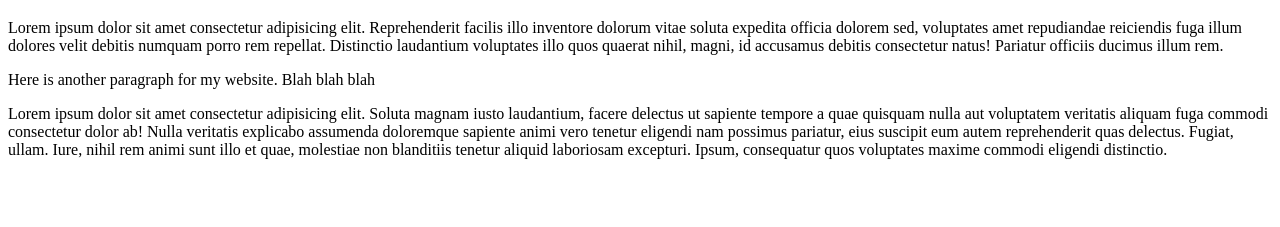
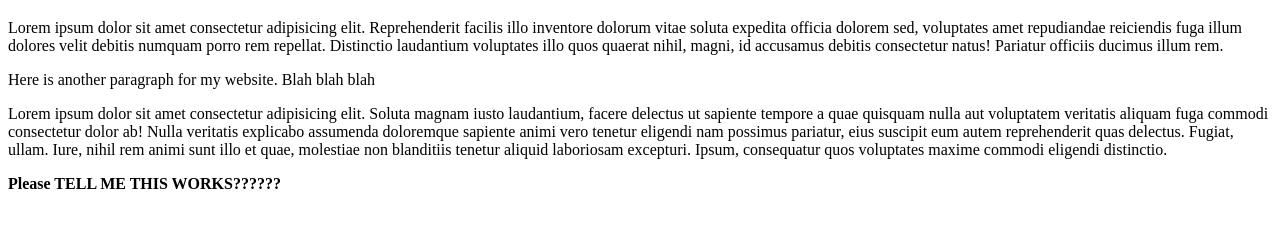
Before and after one commit to Blankk00/firstsitewindows, a plain HTML site: page index.html in a window 1280 px wide. Shown: the part 61-288 px from the top of the page. Drawn offline with Linux system fonts and the light colour scheme.

Commit message:
changing1

```diff
--- a/index.html
+++ b/index.html
@@ -13,5 +13,7 @@
     <p>Here is another paragraph for my website. Blah blah blah</p>
     <p>Lorem ipsum dolor sit amet consectetur adipisicing elit. Soluta magnam iusto laudantium, facere delectus ut sapiente tempore a quae quisquam nulla aut voluptatem veritatis aliquam fuga commodi consectetur dolor ab! Nulla veritatis explicabo assumenda doloremque sapiente animi vero tenetur eligendi nam possimus pariatur, eius suscipit eum autem reprehenderit quas delectus. Fugiat, ullam. Iure, nihil rem animi sunt illo et quae, molestiae non blanditiis tenetur aliquid laboriosam excepturi. Ipsum, consequatur quos voluptates maxime commodi eligendi distinctio.</p>
 
+    <p><b>Please TELL ME THIS WORKS??????</b></p>
+
 </body>
 </html>
```
